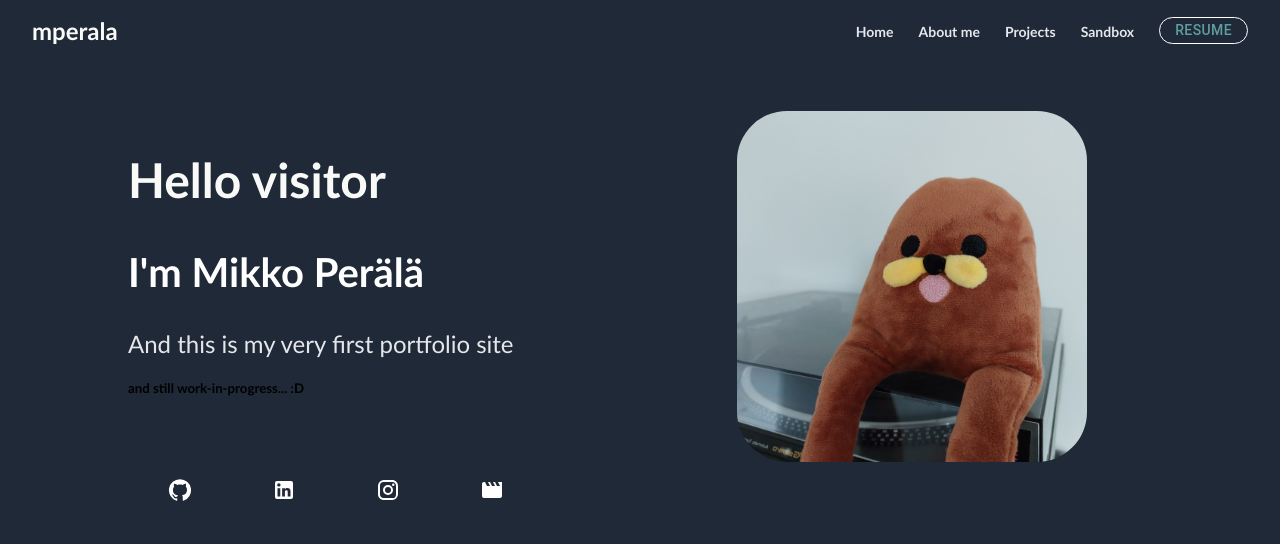
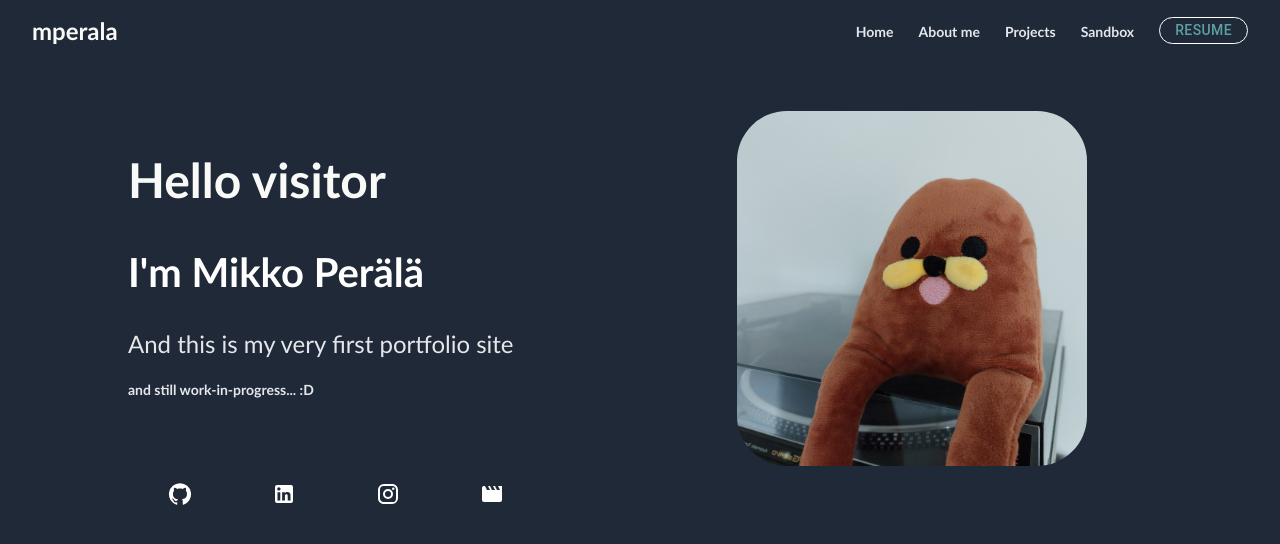
Before and after one commit to peralammikko/react-portfolio, a React (Create React App) app: page / in a window 1280 px wide. Shown: the top 544 px of the page. Built offline with nearby package versions, Linux system fonts and the light colour scheme.

Commit message:
Update style.css

```diff
--- a/src/pages/style.css
+++ b/src/pages/style.css
@@ -141,6 +141,11 @@ body {
     color: white;
   }
 
+    .smalltext {
+      font-size: 14px;
+      color: #E5E7EB;
+    }
+
 
   .socialbuttons {
     padding-top: 50px;
```
